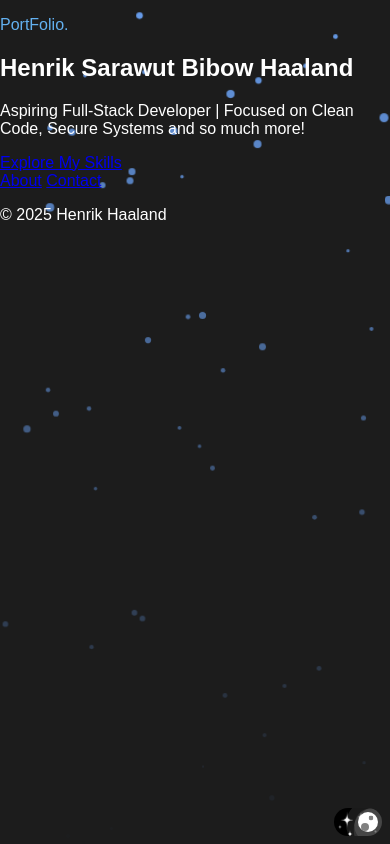
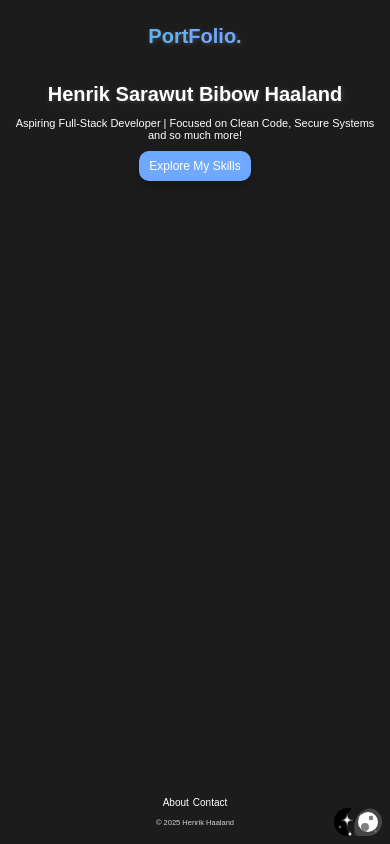
Before and after one commit to HenrikHaalandDev/Portfolio, a Flask app: page / in a window 390 px wide. Run offline with Flask 3, Linux system fonts and the light colour scheme.

Commit message:
Startet on styling, not happy whatsoever

```diff
--- a/app/static/css/global.css
+++ b/app/static/css/global.css
@@ -6,6 +6,11 @@ body {
 *{
     font-family: "Poppins", sans-serif;
 }
+
+html {
+    font-size: 62.5%; /* makes 1rem = 10px */
+}
+
 
 :root {
     --background-color: #060607;
--- a/app/static/css/styles.css
+++ b/app/static/css/styles.css
@@ -1,9 +1,164 @@
-body{
+/* ===== Root Container ===== */
+.root {
     background-color: var(--background-color);
     color: var(--main-text-color);
+    min-height: 100vh;
+    display: flex;
+    flex-direction: column;
+    font-size: 1.6rem; /* 16px base for better visibility */
 }
 
-/* Logo Styling */
-.logo{
+/* ===== Header & Logo ===== */
+header {
+    padding: 1rem 1.5rem;
+    display: flex;
+    align-items: center;
+    justify-content: center;
+    text-align: center;
+}
+
+.logo {
+    font-size: 2.8rem;
+    font-weight: bold;
     color: var(--logo-main-color);
+    text-shadow: var(--text-shadow);
 }
+
+.logo span {
+    color: var(--accent-color);
+}
+
+/* ===== Hero Section ===== */
+.content {
+    flex: 1;
+    display: flex;
+    flex-direction: column;
+    justify-content: center;
+    align-items: center;
+    text-align: center;
+    padding: 2rem 1.5rem;
+}
+
+.hero-content h1 {
+    font-size: 3.2rem;
+    margin: 0.5rem 0 1rem;
+    text-shadow: var(--text-shadow);
+}
+
+.subtitle {
+    font-size: 1.6rem;
+    margin-bottom: 2.5rem;
+    max-width: 600px;
+}
+
+/* ===== Call-to-Action Button ===== */
+.cta-button {
+    padding: 1rem 2rem;
+    font-size: 1.4rem;
+    background-color: var(--accent-color);
+    color: #fff;
+    border: none;
+    border-radius: 10px;
+    text-decoration: none;
+    transition: background-color 0.3s ease;
+    box-shadow: 0 6px 14px rgba(0, 0, 0, 0.25);
+}
+
+.cta-button:hover {
+    background-color: var(--accent-color-hover);
+}
+
+/* ===== Footer ===== */
+.footer {
+    padding: 1.5rem;
+    text-align: center;
+}
+
+.footer nav {
+    margin-bottom: 0.8rem;
+    display: flex;
+    justify-content: center;
+    flex-wrap: wrap;
+    gap: 1rem;
+}
+
+.footer nav a {
+    font-size: 1.2rem;
+    color: var(--main-text-color);
+    text-decoration: none;
+    font-weight: 500;
+    transition: color 0.2s ease;
+}
+
+.footer nav a:hover {
+    color: var(--accent-color);
+}
+
+.footer-note {
+    font-size: 1rem;
+    opacity: 0.8;
+}
+
+
+/* ===== Responsive Adjustments ===== */
+@media (max-width: 475px) {
+    /* ===== Header ===== */
+    header {
+        padding: 0.5rem 1rem;
+        flex-direction: column;
+        align-items: center;
+        gap: 0.5rem;
+    }
+
+    .logo {
+        font-size: 2rem;  /* Shrinking logo size */
+    }
+
+    /* ===== Hero Section ===== */
+    .content {
+        padding: 1rem 0.5rem;
+        flex-direction: column;
+        justify-content: flex-start;
+        align-items: center;
+        text-align: center;
+        gap: 1rem;  /* Bringing content elements closer */
+    }
+
+    .hero-content h1 {
+        font-size: 2rem;
+        margin: 0;
+    }
+
+    .subtitle {
+        font-size: 1.1rem;
+        margin-bottom: 1.5rem;  /* Slightly more space below subtitle */
+        max-width: 100%;  /* Allow subtitle to take full width */
+    }
+
+    /* ===== Call-to-Action Button ===== */
+    .cta-button {
+        width: 100%;
+        font-size: 1.2rem;
+        padding: 0.8rem 1rem;
+        margin-top: 1rem;  /* Tighten up button position */
+    }
+
+    /* ===== Footer ===== */
+    .footer {
+        padding: 1rem 0.5rem;
+    }
+
+    .footer nav {
+        gap: 0.4rem;
+        margin-bottom: 1rem;
+    }
+
+    .footer nav a {
+        font-size: 1rem;
+        margin: 0;
+    }
+
+    .footer-note {
+        font-size: 0.75rem;
+    }
+}
--- a/app/templates/home.html
+++ b/app/templates/home.html
@@ -1,14 +1,13 @@
 {% extends 'base.html' %}
 
 {% block head %}
-    <title>Welcome To My Portfolio</title>
+<title>Welcome To My Portfolio</title>
 {% endblock %}
 
 {% block body %}
 <div id="particle-container"></div>
 <div class="root">
-    <!-- Clean Header -->
-    <header class="header">
+    <header>
         <p class="logo">Port<span>Folio.</span></p>
     </header>
 
@@ -16,7 +15,8 @@
     <section class="content" id="home">
         <div class="hero-content">
             <h1>Henrik Sarawut Bibow Haaland</h1>
-            <p class="subtitle">Aspiring Full-Stack Developer | Focused on Clean Code, Secure Systems and so much more!</p>
+            <p class="subtitle">Aspiring Full-Stack Developer | Focused on Clean Code, Secure Systems and so much more!
+            </p>
             <a class="cta-button" href="#skills">Explore My Skills</a>
         </div>
     </section>
```
